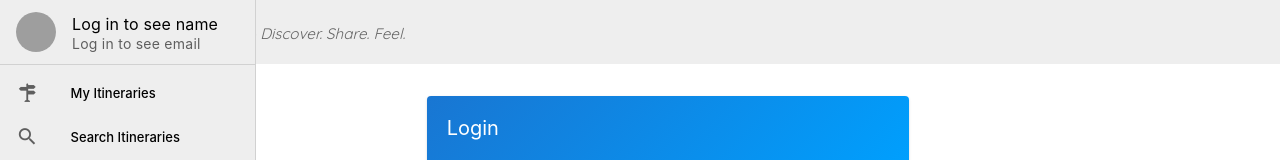
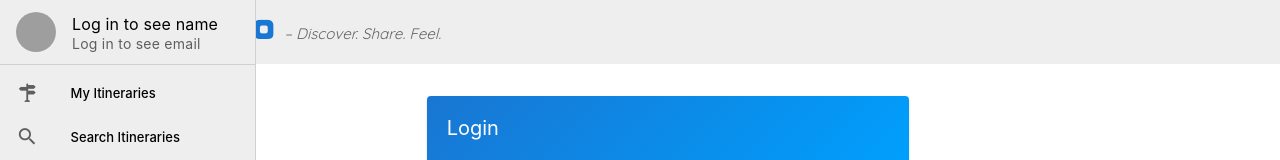
Before and after one commit to leotschritter/cad-frontend, a Vue app: page /login in a window 1280 px wide. Shown: the top 160 px of the page. Built offline with nearby package versions, Linux system fonts and the light colour scheme; grey boxes are pictures that could not be loaded.

Commit message:
added fonts

```diff
--- a/index.html
+++ b/index.html
@@ -5,9 +5,6 @@
     <link rel="icon" href="/favicon.ico" />
     <meta name="viewport" content="width=device-width, initial-scale=1.0" />
     <title>Tripico - Discover. Share. Feel.</title>
-    <!-- Google Fonts -->
-    <link rel="preconnect" href="https://fonts.googleapis.com">
-    <link rel="preconnect" href="https://fonts.gstatic.com" crossorigin>
     <link href="https://fonts.googleapis.com/css2?family=Poppins:wght@600;700&family=Quicksand:wght@400;500&display=swap" rel="stylesheet">
   </head>
   <body>
--- a/src/App.vue
+++ b/src/App.vue
@@ -107,11 +107,18 @@
   color: black;
 }
 
+@font-face {
+  font-family: 'Mouldism';
+  src: url('@/assets/fonts/D3MouldismR.TTF') format('truetype');
+  font-weight: normal;
+  font-style: normal;
+}
+
 .brand-name {
-  font-family: 'Poppins', sans-serif;
-  font-weight: 700;
-  font-size: 1.5rem;
-  letter-spacing: 0.5px;
+  font-family: 'Mouldism', sans-serif;
+  font-weight: normal;
+  font-size: 1.8rem;
+  letter-spacing: 1.5px;
   color: #1976d2;
 }
 
```
Also changed, not shown: src/assets/fonts/D3MouldismR.TTF (added).
